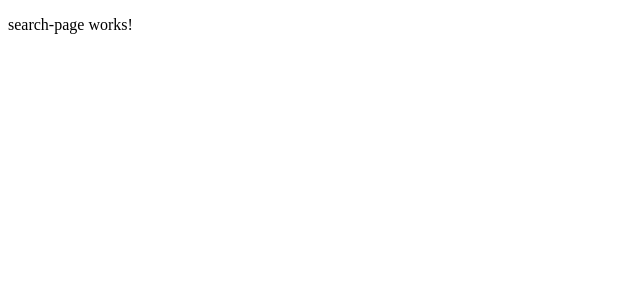
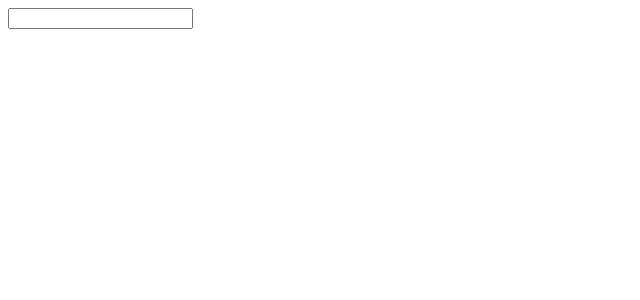
Before and after one commit to luisacherrera/angular-test-nuvolar, an Angular app: page / in a window 1280 px wide. Shown: the top 300 px of the page, without its empty margins (0-640 px from the left). Built offline with nearby package versions, Linux system fonts and the light colour scheme.

Commit message:
working user search and listing

```diff
--- a/src/app/app.module.ts
+++ b/src/app/app.module.ts
@@ -9,6 +9,7 @@ import { ListedElementComponent } from './listed-element/listed-element.componen
 
 import { HttpClientModule } from '@angular/common/http';
 import { SearchPageComponent } from './search-page/search-page.component';
+import { FormsModule } from '@angular/forms';
 
 @NgModule({
   declarations: [
@@ -21,7 +22,8 @@ import { SearchPageComponent } from './search-page/search-page.component';
   imports: [
     BrowserModule,
     AppRoutingModule,
-    HttpClientModule
+    HttpClientModule,
+    FormsModule
   ],
   providers: [],
   bootstrap: [AppComponent]
--- a/src/app/listed-element/listed-element.component.html
+++ b/src/app/listed-element/listed-element.component.html
@@ -1 +1,6 @@
-<p>listed-element works!</p>
+<div>
+    <a href="">
+        <p>{{ user.login }}</p>
+        <img src="{{ user.avatar_url }}" alt="User Avatar">
+    </a>
+</div>
--- a/src/app/listed-element/listed-element.component.ts
+++ b/src/app/listed-element/listed-element.component.ts
@@ -1,4 +1,4 @@
-import { Component, OnInit } from '@angular/core';
+import { Component, Input, OnInit } from '@angular/core';
 
 @Component({
   selector: 'app-listed-element',
@@ -6,6 +6,7 @@ import { Component, OnInit } from '@angular/core';
   styleUrls: ['./listed-element.component.scss']
 })
 export class ListedElementComponent implements OnInit {
+  @Input() user: Object;
 
   constructor() { }
 
--- a/src/app/search-bar/search-bar.component.html
+++ b/src/app/search-bar/search-bar.component.html
@@ -1 +1,3 @@
-<p>search-bar works!</p>
+<div>
+    <input type="text" [(ngModel)]="query" (keyup)="fireSearchValue()">
+</div>
--- a/src/app/search-bar/search-bar.component.ts
+++ b/src/app/search-bar/search-bar.component.ts
@@ -1,4 +1,4 @@
-import { Component, OnInit } from '@angular/core';
+import { Component, EventEmitter, OnInit, Output } from '@angular/core';
 
 @Component({
   selector: 'app-search-bar',
@@ -6,10 +6,17 @@ import { Component, OnInit } from '@angular/core';
   styleUrls: ['./search-bar.component.scss']
 })
 export class SearchBarComponent implements OnInit {
+  @Output() searchEmitter = new EventEmitter();
+
+  query: string = '';
 
   constructor() { }
 
   ngOnInit(): void {
   }
 
+  fireSearchValue() {
+    this.searchEmitter.emit(this.query);
+  }
+
 }
--- a/src/app/search-page/search-page.component.html
+++ b/src/app/search-page/search-page.component.html
@@ -1 +1,8 @@
-<p>search-page works!</p>
+<div class="container">
+    <app-search-bar (searchEmitter)="getUsers($event)"></app-search-bar>
+    <ul>
+        <li *ngFor="let result of results">
+            <app-listed-element [user]="result"></app-listed-element>
+        </li>
+    </ul>
+</div>
--- a/src/app/search-page/search-page.component.ts
+++ b/src/app/search-page/search-page.component.ts
@@ -1,4 +1,5 @@
 import { Component, OnInit } from '@angular/core';
+import { UserServiceService } from '../user-service.service';
 
 @Component({
   selector: 'app-search-page',
@@ -6,10 +7,20 @@ import { Component, OnInit } from '@angular/core';
   styleUrls: ['./search-page.component.scss']
 })
 export class SearchPageComponent implements OnInit {
+  results : Array<Object> = [];
 
-  constructor() { }
+  constructor(
+    private _userService : UserServiceService
+  ) { }
 
   ngOnInit(): void {
   }
 
+  getUsers(search: String) {
+    this._userService.getUsers(search)
+      .subscribe((response : Object)=>{
+        this.results = response.items;
+      });
+  }
+
 }
```
